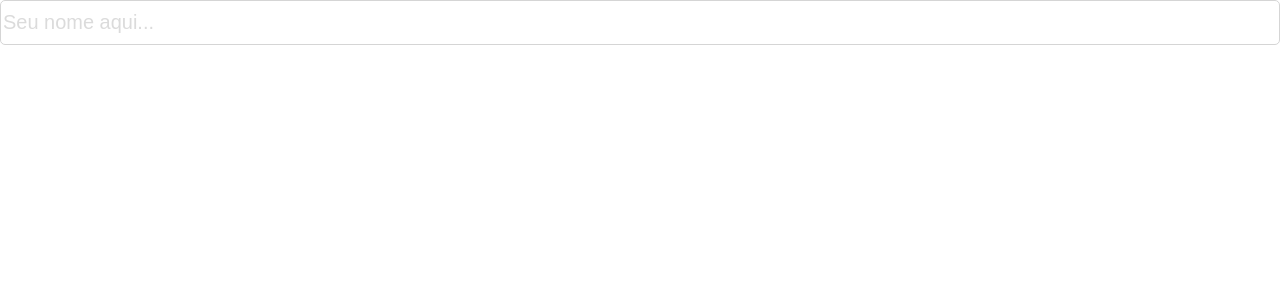
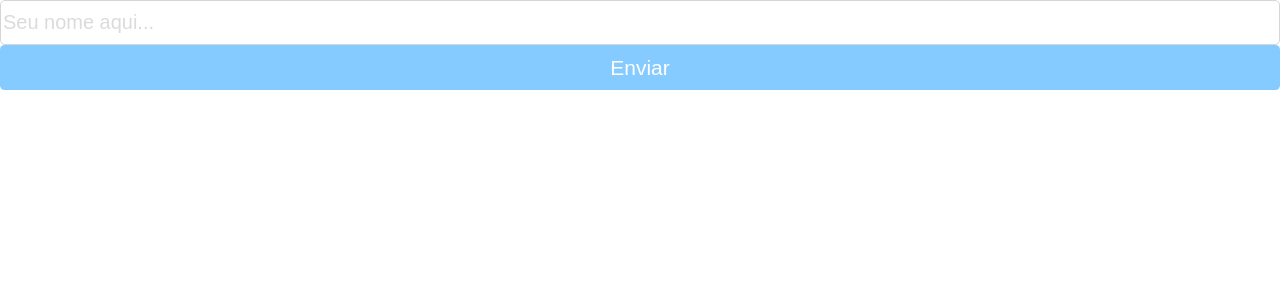
Before and after one commit to ernestosjunior/trackIt, a React (Vite) app: page / in a window 1280 px wide. Shown: the top 300 px of the page. Built offline with nearby package versions, Linux system fonts and the light colour scheme.

Commit message:
feat: create button component

```diff
--- a/package.json
+++ b/package.json
@@ -11,6 +11,7 @@
   "dependencies": {
     "react": "^18.2.0",
     "react-dom": "^18.2.0",
+    "react-loader-spinner": "^5.1.7-beta.1",
     "styled-components": "^5.3.5"
   },
   "devDependencies": {
--- a/src/App.jsx
+++ b/src/App.jsx
@@ -1,9 +1,10 @@
-import { Input } from "./components";
+import { Button, Input } from "./components";
 
 function App() {
   return (
     <>
       <Input type="text" placeholder="Seu nome aqui..." />
+      <Button label="Enviar" loading={false} disabled />
     </>
   );
 }
--- /dev/null
+++ b/src/components/Button/Button.jsx
@@ -0,0 +1,28 @@
+import { ThreeDots } from "react-loader-spinner";
+import { StyledButton } from "./styles";
+
+const Button = ({ label, loading, disabled, onClick }) => {
+  const children =
+    label && !loading ? (
+      label
+    ) : (
+      <ThreeDots
+        height="14"
+        width="50"
+        radius="9"
+        color="#FFFFFF"
+        ariaLabel="three-dots-loading"
+        wrapperStyle={{}}
+        wrapperClassName=""
+        visible={true}
+      />
+    );
+
+  return (
+    <StyledButton onClick={onClick} disabled={disabled}>
+      {children}
+    </StyledButton>
+  );
+};
+
+export default Button;
--- /dev/null
+++ b/src/components/Button/styles.js
@@ -0,0 +1,21 @@
+import styled from "styled-components";
+
+export const StyledButton = styled.button`
+  all: unset;
+  cursor: pointer;
+  width: 100%;
+  height: 45px;
+  background: #52b6ff;
+  border-radius: 4.63636px;
+  color: #ffffff;
+  display: flex;
+  justify-content: center;
+  align-items: center;
+  font-size: 20.976px;
+  line-height: 26px;
+  text-align: center;
+
+  :disabled {
+    opacity: 0.7;
+  }
+`;
--- a/src/components/index.js
+++ b/src/components/index.js
@@ -1 +1,2 @@
 export { default as Input } from "./Input/Input";
+export { default as Button } from "./Button/Button";
```
Also changed, not shown: 1 other file (tests, documents, lock files or other folders).
